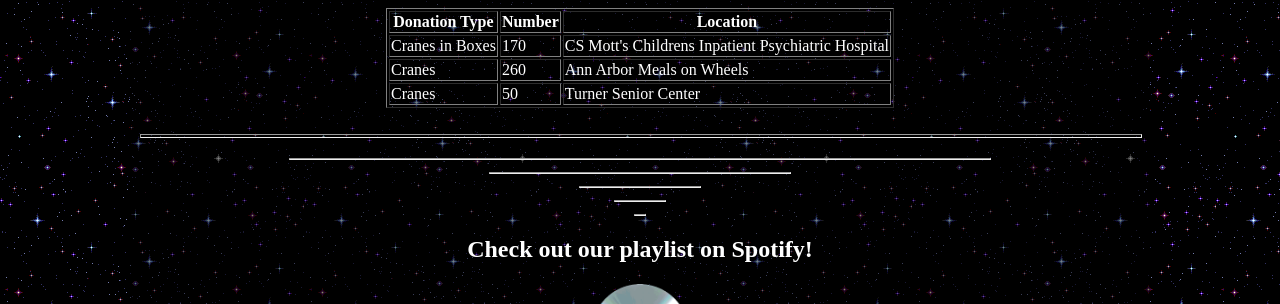
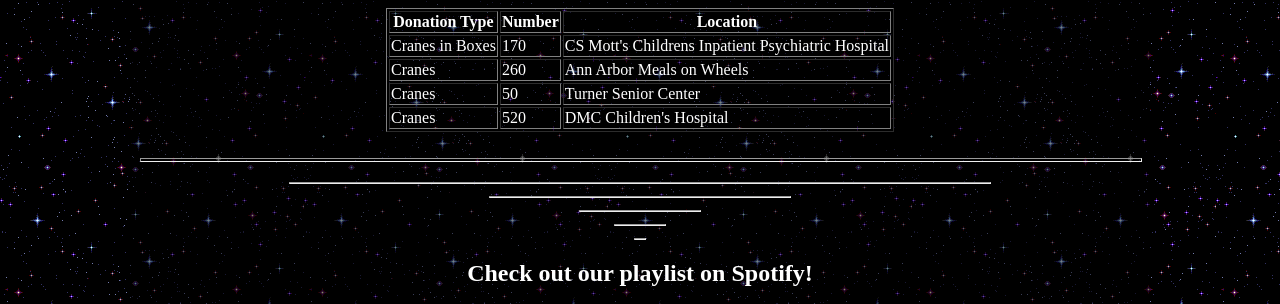
Before and after one commit to AmooshN/cranecult.github.io, a plain HTML site: page home.htm in a window 1280 px wide. Shown: the part 814-1118 px from the top of the page. Drawn offline with Linux system fonts and the light colour scheme.

Commit message:
Add files via upload

```diff
--- a/home.htm
+++ b/home.htm
@@ -182,6 +182,9 @@ Scroll();
 <tr>
 <td>Cranes</td><td>50</td><td>Turner Senior Center</td>
 </tr>
+<tr>
+<td>Cranes</td><td>520</td><td>DMC Children's Hospital</td>
+</tr>
 </table><br>
 
 </center>
```
